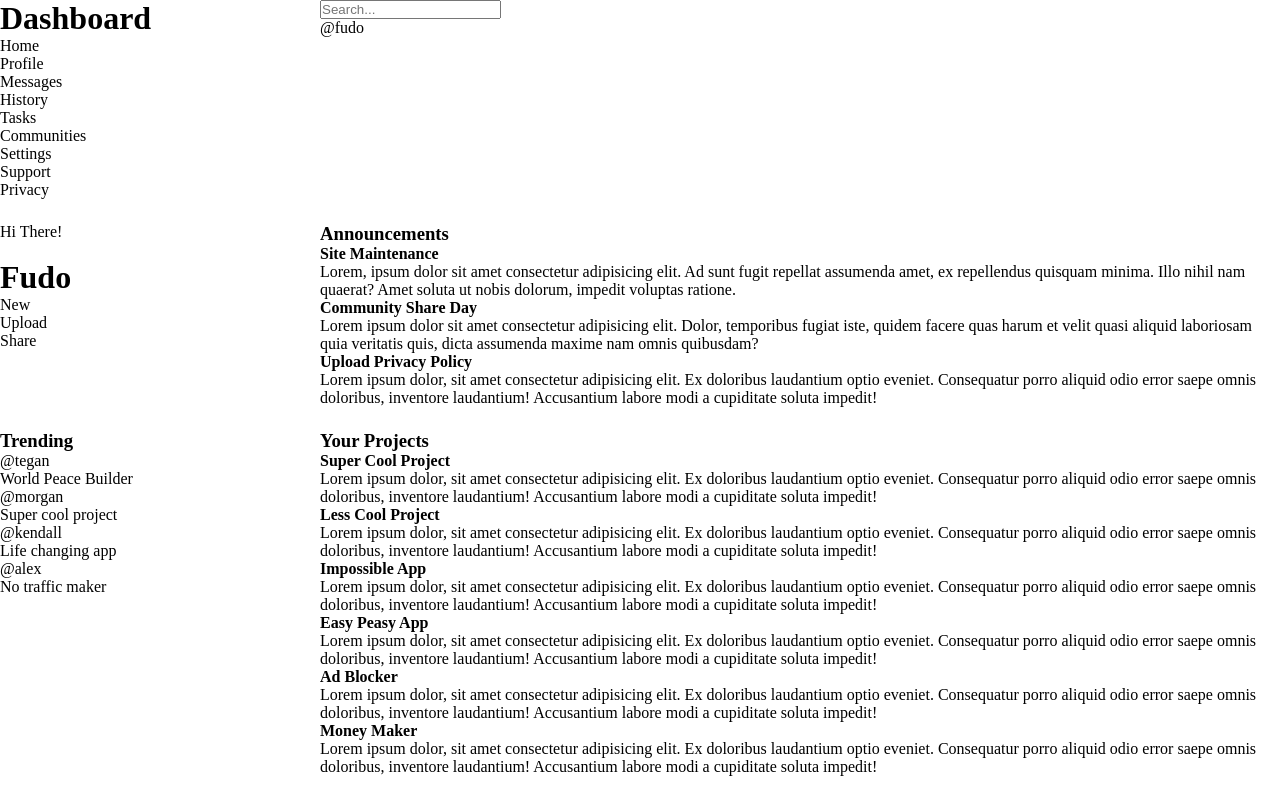
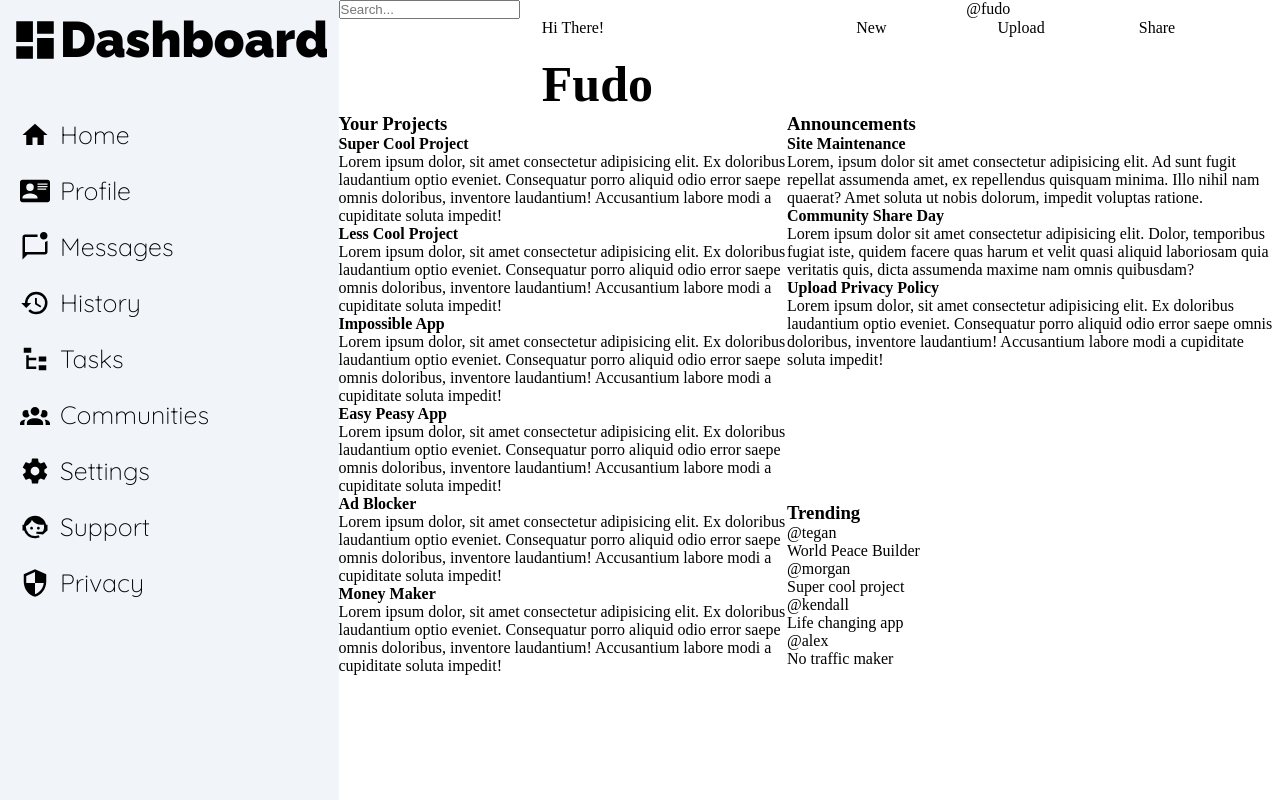
Before and after one commit to 10234567Z/admin-dashboard, a plain HTML site: page index.html in a window 1280 px wide. Drawn offline with Linux system fonts and the light colour scheme.

Commit message:
Add content files and complete sidebar layout

```diff
--- a/index.html
+++ b/index.html
@@ -6,23 +6,27 @@
     <meta http-equiv="X-UA-Compatible" content="IE=edge">
     <meta name="viewport" content="width=device-width, initial-scale=1.0">
     <link rel="stylesheet" href="styles.css">
+    <link rel="preconnect" href="https://fonts.googleapis.com">
+    <link rel="preconnect" href="https://fonts.gstatic.com" crossorigin>
+    <link href="https://fonts.googleapis.com/css2?family=Raleway:wght@900&display=swap" rel="stylesheet">
+    <link href="https://fonts.googleapis.com/css2?family=Quicksand:wght@300&display=swap" rel="stylesheet">
     <title>Admin Dashboard</title>
 </head>
 
 <body>
     <div class="container">
         <div class="sidebar">
-            <h1>Dashboard</h1>
+            <h1><img src="Content/view-dashboard.svg">Dashboard</h1>
             <ul>
-                <li>Home</li>
-                <li>Profile</li>
-                <li>Messages</li>
-                <li>History</li>
-                <li>Tasks</li>
-                <li>Communities</li>
-                <li>Settings</li>
-                <li>Support</li>
-                <li>Privacy</li>
+                <li><img src="Content/home.svg">Home</li>
+                <li><img src="Content/card-account-details.svg">Profile</li>
+                <li><img src="Content/message-badge-outline.svg">Messages</li>
+                <li><img src="Content/history.svg">History</li>
+                <li><img src="Content/file-tree.svg">Tasks</li>
+                <li><img src="Content/account-group.svg">Communities</li>
+                <li><img src="Content/cog.svg">Settings</li>
+                <li><img src="Content/face-agent.svg">Support</li>
+                <li><img src="Content/security.svg">Privacy</li>
             </ul>
         </div>
         <div class="topBar">
@@ -37,8 +41,8 @@
             </div>
         </div>
         <div class="navBar">
-            <div class="profilePic"></div>
             <div class="greetings">
+                <div class="profilePic"></div>
                 <p>Hi There!</p><br>
                 <h1>Fudo</h1>
             </div>
--- a/styles.css
+++ b/styles.css
@@ -7,9 +7,93 @@
     height: 100vh;
     width: 100vw;
     display: grid;
-    grid-template-columns: 1fr 3fr;
+    grid-template-columns: fit-content(1fr) 2fr 1fr;
+    grid-template-rows: fit-content(100px) fit-content(150px);
+}
+
+.sidebar{
+    grid-area: 1/1/5/1;
+    background-color: #f1f5f9;
+    padding: 10px;
+    display: flex;
+    flex-direction: column;
+    gap: 50px;
+    flex-wrap: wrap;
+    cursor: alias;
+}
+
+.sidebar > ul{
+    display: flex;
+    flex-direction: column;
+    flex-wrap: wrap;
+    font-family: 'Quicksand', sans-serif;
+    font-size: 25px;
+    gap: 25px;
+}
+
+h1 > img {
+    width: 50px;
+    height: 50px;
+    align-self: center;
+}
+
+li{
+    display: flex;
+    flex-direction: row;
+}
+
+li > img{
+    width: 30px;
+    height: 30px;
+    align-self: center;
+    margin-right: 10px;
+    margin-left: 10px;
+    transition: all 0.2s;
+}
+
+li:hover{
+    font-weight:bold;
+}
+
+.sidebar > h1{
+    font-size: 50px;
+    display: flex;
+    flex-direction: row;
+    font-family: 'Raleway', sans-serif;
+}
+.topBar{
+    grid-area: 1/2/1/4;
+    display: grid;
+    grid-template-columns: 2fr 1fr;
+}
+.navBar{
+    grid-area: 2/2/2/4;
+    display: grid;
+    grid-template-columns: 55% 15% 15% 15%;
+    grid-template-rows: auto;
+    align-content: center;
+}
+
+.greetings{
+    justify-self: center;
+}
+
+.greetings > h1{
+    font-size: 50px;
+}
+
+.announcement{
+    grid-area: 3/3/4/4;
+}
+
+.trending {
+    grid-area: 4/3/5/4;
 }
 
 .trending > div::before {
 
 }
+
+.projects{
+    grid-area: 3/2/5/3;
+}
```
Also changed, not shown: Content/Icon1.jpeg (added), Content/Icon2.jpeg (added), Content/Icon3.jpg (added), Content/Icon4.jpg (added), Content/Icon5.jpg (added), Content/account-group.svg (added), Content/bell-badge.svg (added), Content/card-account-details.svg (added), Content/cog.svg (added), Content/face-agent.svg (added), Content/file-tree.svg (added), Content/history.svg (added), Content/home.svg (added), Content/magnify.svg (added), 3 more files.
